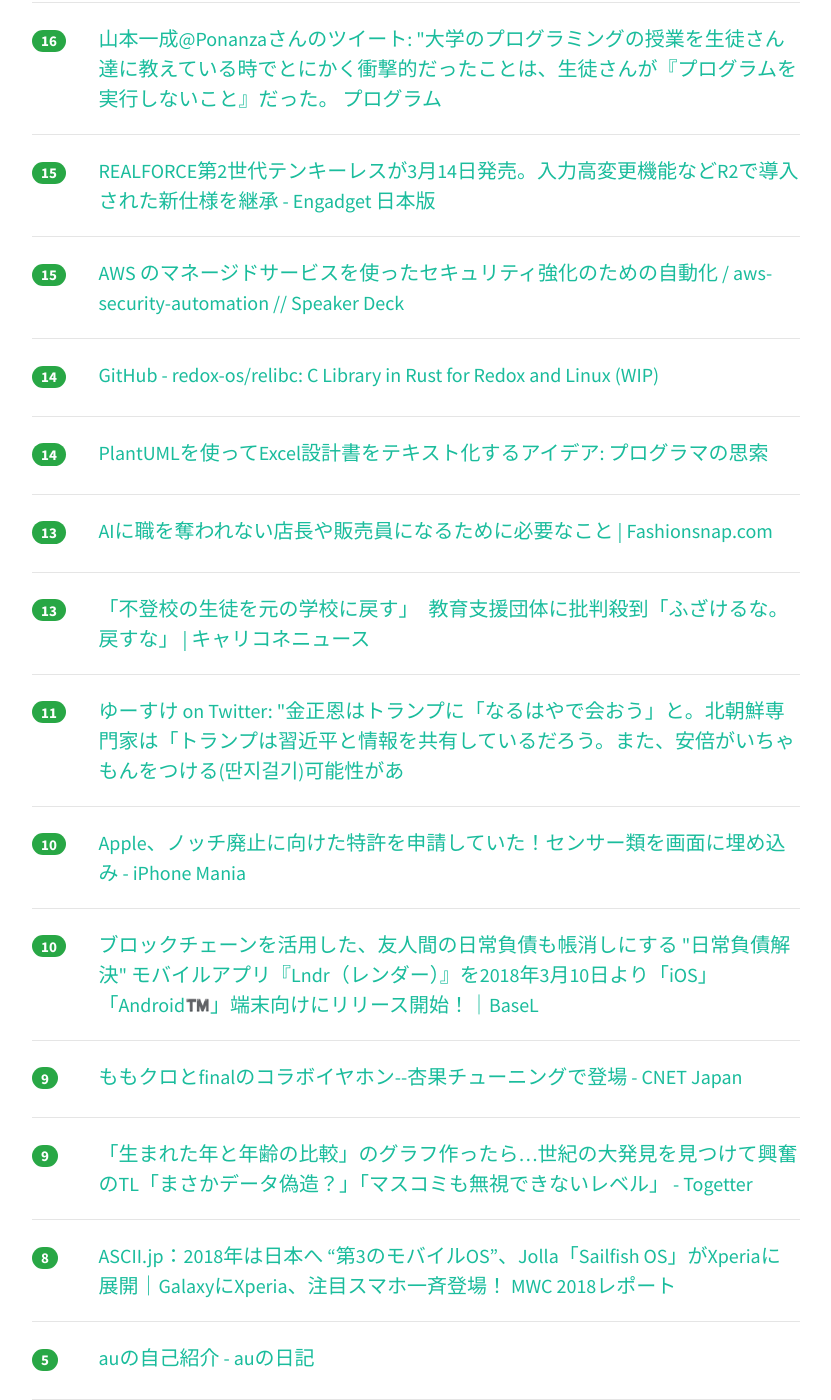
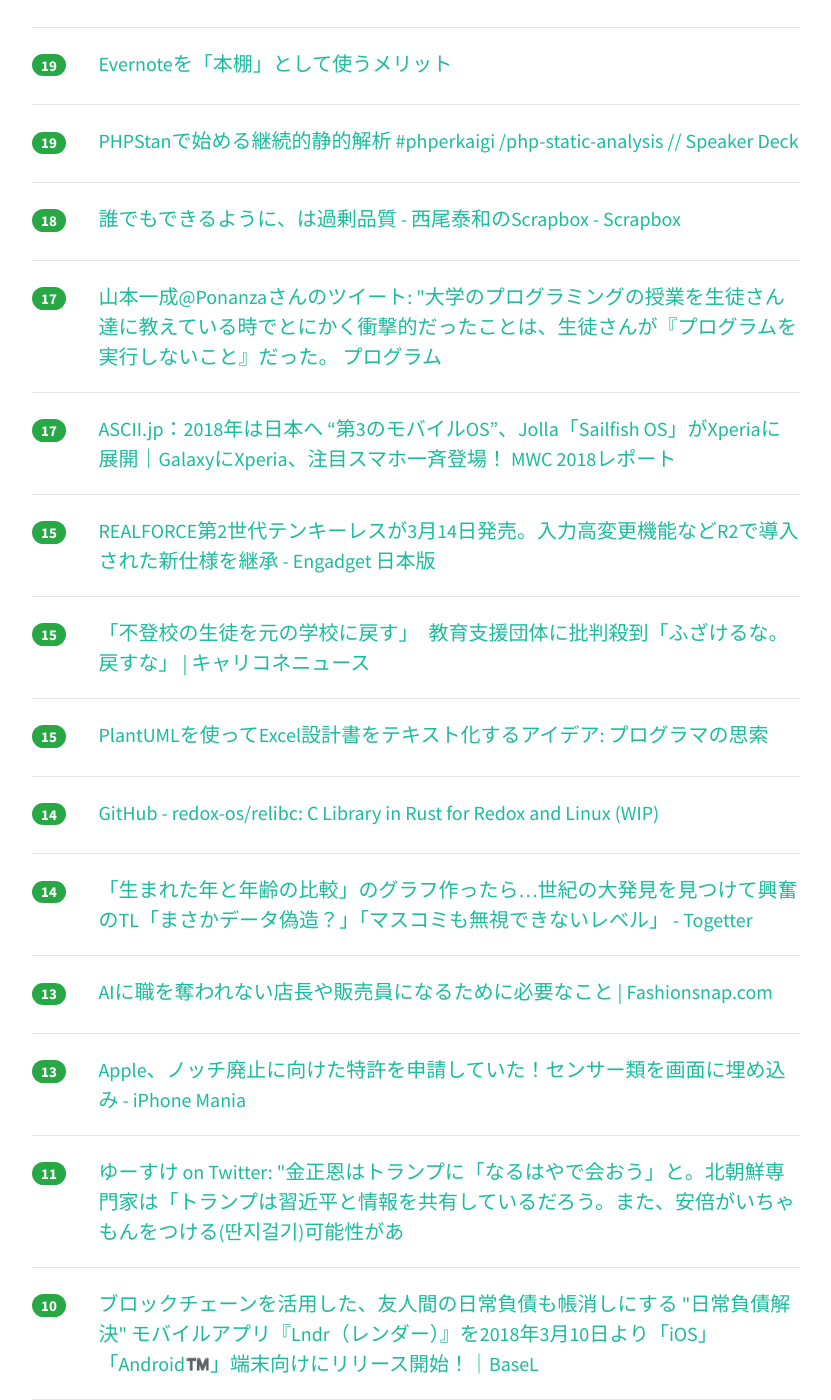
Before and after one commit to yatta47/hatena-matome-site, a Jekyll site: the page built from _posts/2018-03-10-hatena.md, in a window 1280 px wide and 1400 px high, scrolled down 2713 px. Shown: the whole window, without its empty margins (224-1055 px from the left). Built offline with Jekyll 4.4.1, drawn with Linux system fonts in a browser that asks for light colours; nearby versions of some CDN libraries; some of the changed text lies outside the part shown.

Commit message:
Updated 2018-03-10

```diff
--- a/_posts/2018-03-10-hatena.md
+++ b/_posts/2018-03-10-hatena.md
@@ -1,59 +1,69 @@
 ---
 layout: post
 title:  "2018-03-10 はてぶIT"
-date:   2018-03-10 18:02:58
+date:   2018-03-10 19:02:41
 tags: [it-hotentry]
 ---
-40 件のデータあり
+43 件のデータあり
 
 <hr><div class="row">
-<div class="col-1"><span class="badge badge-pill badge-success h2">140</span></div>
+<div class="col-1"><span class="badge badge-pill badge-success h2">167</span></div>
 <div class="col-11"><a href='http://blog.kyanny.me/entry/2018/03/10/002147' target='_blank'>Firefox やめた - @kyanny's blog</a></div>
 </div>
 <hr>
 <div class="row">
-<div class="col-1"><span class="badge badge-pill badge-success h2">132</span></div>
+<div class="col-1"><span class="badge badge-pill badge-success h2">141</span></div>
 <div class="col-11"><a href='https://soreosre.hatenablog.com/entry/2018/03/09/124050' target='_blank'>担当したソーシャルゲームが終わる。 - gumi0chinchin’s blog</a></div>
 </div>
 <hr>
 <div class="row">
-<div class="col-1"><span class="badge badge-pill badge-success h2">112</span></div>
+<div class="col-1"><span class="badge badge-pill badge-success h2">120</span></div>
 <div class="col-11"><a href='http://kabumatome.doorblog.jp/archives/65914394.html' target='_blank'>人はなぜ株主優待を求めるのか、投資家心理についての一考察 : 市況かぶ全力２階建</a></div>
 </div>
 <hr>
 <div class="row">
-<div class="col-1"><span class="badge badge-pill badge-success h2">99</span></div>
+<div class="col-1"><span class="badge badge-pill badge-success h2">106</span></div>
 <div class="col-11"><a href='https://smhn.info/201803-android-p-giteki' target='_blank'>Android P開発者プレビュー版が配信。日本の開発者は合法機体消滅へ – すまほん!!</a></div>
 </div>
 <hr>
 <div class="row">
-<div class="col-1"><span class="badge badge-pill badge-success h2">58</span></div>
+<div class="col-1"><span class="badge badge-pill badge-success h2">61</span></div>
 <div class="col-11"><a href='https://anond.hatelabo.jp/20180309231809' target='_blank'>ブクマカがどんどん馬鹿になってる</a></div>
 </div>
 <hr>
 <div class="row">
-<div class="col-1"><span class="badge badge-pill badge-success h2">49</span></div>
+<div class="col-1"><span class="badge badge-pill badge-success h2">52</span></div>
 <div class="col-11"><a href='https://speakerdeck.com/ktknest/abematv-honneterebi-falseben-yin' target='_blank'>AbemaTV ホンネテレビ の本音 // Speaker Deck</a></div>
 </div>
 <hr>
 <div class="row">
-<div class="col-1"><span class="badge badge-pill badge-success h2">42</span></div>
+<div class="col-1"><span class="badge badge-pill badge-success h2">45</span></div>
 <div class="col-11"><a href='http://www.haconiwa-mag.com/magazine/2018/03/webdesign_logic/' target='_blank'>週末読みたい本『Web デザインのロジック』 ｜ 箱庭 haconiwa｜女子クリエーターのためのライフスタイル作りマガジン</a></div>
 </div>
 <hr>
 <div class="row">
-<div class="col-1"><span class="badge badge-pill badge-success h2">35</span></div>
+<div class="col-1"><span class="badge badge-pill badge-success h2">36</span></div>
 <div class="col-11"><a href='https://gigazine.net/news/20180309-ip-spoofing-ddos/' target='_blank'>DDoSなどの攻撃が発生する根本的な原因はIPを偽装する「IPスプーフィング」が可能なことにある - GIGAZINE</a></div>
 </div>
 <hr>
 <div class="row">
+<div class="col-1"><span class="badge badge-pill badge-success h2">32</span></div>
+<div class="col-11"><a href='https://portalshit.net/2018/03/09/some-problems-around-remote-working' target='_blank'>リモートワークにまつわる諸問題 - portal shit!</a></div>
+</div>
+<hr>
+<div class="row">
 <div class="col-1"><span class="badge badge-pill badge-success h2">29</span></div>
-<div class="col-11"><a href='https://portalshit.net/2018/03/09/some-problems-around-remote-working' target='_blank'>リモートワークにまつわる諸問題 - portal shit!</a></div>
+<div class="col-11"><a href='https://japan.googleblog.com/2018/03/googlemaps.marioday.html' target='_blank'>Google Japan Blog: Google マップでマリオとドライブ</a></div>
 </div>
 <hr>
 <div class="row">
 <div class="col-1"><span class="badge badge-pill badge-success h2">28</span></div>
 <div class="col-11"><a href='http://p2ptk.org/copyright/786' target='_blank'>BitTorrent Inc.にuTorrentを売却したのはSpotifyだった – P2Pとかその辺のお話R</a></div>
+</div>
+<hr>
+<div class="row">
+<div class="col-1"><span class="badge badge-pill badge-success h2">28</span></div>
+<div class="col-11"><a href='https://note.mu/masa1639/n/ne27877ddbcba' target='_blank'>ユーザーファーストの功罪｜m.kawachi｜note</a></div>
 </div>
 <hr>
 <div class="row">
@@ -67,17 +77,17 @@ tags: [it-hotentry]
 </div>
 <hr>
 <div class="row">
+<div class="col-1"><span class="badge badge-pill badge-success h2">26</span></div>
+<div class="col-11"><a href='https://speakerdeck.com/manabusakai/aws-security-automation' target='_blank'>AWS のマネージドサービスを使ったセキュリティ強化のための自動化 / aws-security-automation // Speaker Deck</a></div>
+</div>
+<hr>
+<div class="row">
 <div class="col-1"><span class="badge badge-pill badge-success h2">25</span></div>
 <div class="col-11"><a href='https://internet.watch.impress.co.jp/docs/news/1110802.html' target='_blank'>コレガのWi-Fiルーター「CG-WGR1200」使用停止を　重大な脆弱性修正されず - INTERNET Watch</a></div>
 </div>
 <hr>
 <div class="row">
 <div class="col-1"><span class="badge badge-pill badge-success h2">25</span></div>
-<div class="col-11"><a href='https://note.mu/masa1639/n/ne27877ddbcba' target='_blank'>ユーザーファーストの功罪｜m.kawachi｜note</a></div>
-</div>
-<hr>
-<div class="row">
-<div class="col-1"><span class="badge badge-pill badge-success h2">24</span></div>
 <div class="col-11"><a href='http://www.oreilly.co.jp/books/9784873118352/index.html' target='_blank'>O'Reilly Japan - Effective DevOps</a></div>
 </div>
 <hr>
@@ -97,6 +107,11 @@ tags: [it-hotentry]
 </div>
 <hr>
 <div class="row">
+<div class="col-1"><span class="badge badge-pill badge-success h2">23</span></div>
+<div class="col-11"><a href='http://gendai.ismedia.jp/articles/-/54768' target='_blank'>あなたが「モテない男」かどうかを一瞬で判別するこの言葉をご存じか（安田 峰俊） | 現代ビジネス | 講談社（1/3）</a></div>
+</div>
+<hr>
+<div class="row">
 <div class="col-1"><span class="badge badge-pill badge-success h2">22</span></div>
 <div class="col-11"><a href='https://av.watch.impress.co.jp/docs/news/1110749.html' target='_blank'>ドンキの54,800円50型4Kテレビ、明るくパワフルサウンドになった第3弾 - AV Watch</a></div>
 </div>
@@ -113,17 +128,12 @@ tags: [it-hotentry]
 <hr>
 <div class="row">
 <div class="col-1"><span class="badge badge-pill badge-success h2">22</span></div>
-<div class="col-11"><a href='http://gendai.ismedia.jp/articles/-/54768' target='_blank'>あなたが「モテない男」かどうかを一瞬で判別するこの言葉をご存じか（安田 峰俊） | 現代ビジネス | 講談社（1/3）</a></div>
+<div class="col-11"><a href='https://note.mu/1000tea_/n/na2ffd62f7c02' target='_blank'>メールでマルウェア送りつける手法、再現性高すぎてヤバイので図解します｜そや｜note</a></div>
 </div>
 <hr>
 <div class="row">
-<div class="col-1"><span class="badge badge-pill badge-success h2">22</span></div>
-<div class="col-11"><a href='https://japan.googleblog.com/2018/03/googlemaps.marioday.html' target='_blank'>Google Japan Blog: Google マップでマリオとドライブ</a></div>
-</div>
-<hr>
-<div class="row">
-<div class="col-1"><span class="badge badge-pill badge-success h2">20</span></div>
-<div class="col-11"><a href='https://note.mu/1000tea_/n/na2ffd62f7c02' target='_blank'>メールでマルウェア送りつける手法、再現性高すぎてヤバイので図解します｜そや｜note</a></div>
+<div class="col-1"><span class="badge badge-pill badge-success h2">19</span></div>
+<div class="col-11"><a href='https://www.nikkei.com/article/DGXMZO27967940Q8A310C1000000/' target='_blank'>インテル、ブロードコム買収を検討か　米紙報道　　：日本経済新聞</a></div>
 </div>
 <hr>
 <div class="row">
@@ -132,13 +142,23 @@ tags: [it-hotentry]
 </div>
 <hr>
 <div class="row">
-<div class="col-1"><span class="badge badge-pill badge-success h2">18</span></div>
-<div class="col-11"><a href='https://www.nikkei.com/article/DGXMZO27967940Q8A310C1000000/' target='_blank'>インテル、ブロードコム買収を検討か　米紙報道　　：日本経済新聞</a></div>
+<div class="col-1"><span class="badge badge-pill badge-success h2">19</span></div>
+<div class="col-11"><a href='https://speakerdeck.com/hirak/php-static-analysis' target='_blank'>PHPStanで始める継続的静的解析 #phperkaigi /php-static-analysis // Speaker Deck</a></div>
 </div>
 <hr>
 <div class="row">
-<div class="col-1"><span class="badge badge-pill badge-success h2">16</span></div>
+<div class="col-1"><span class="badge badge-pill badge-success h2">18</span></div>
+<div class="col-11"><a href='https://scrapbox.io/nishio/%E8%AA%B0%E3%81%A7%E3%82%82%E3%81%A7%E3%81%8D%E3%82%8B%E3%82%88%E3%81%86%E3%81%AB%E3%80%81%E3%81%AF%E9%81%8E%E5%89%B0%E5%93%81%E8%B3%AA' target='_blank'>誰でもできるように、は過剰品質 - 西尾泰和のScrapbox - Scrapbox</a></div>
+</div>
+<hr>
+<div class="row">
+<div class="col-1"><span class="badge badge-pill badge-success h2">17</span></div>
 <div class="col-11"><a href='http://twitter.com/issei_y/status/971975099040452609' target='_blank'>山本一成@Ponanzaさんのツイート: "大学のプログラミングの授業を生徒さん達に教えている時でとにかく衝撃的だったことは、生徒さんが『プログラムを実行しないこと』だった。 プログラム</a></div>
+</div>
+<hr>
+<div class="row">
+<div class="col-1"><span class="badge badge-pill badge-success h2">17</span></div>
+<div class="col-11"><a href='http://ascii.jp/elem/000/001/645/1645647/' target='_blank'>ASCII.jp：2018年は日本へ “第3のモバイルOS”、Jolla「Sailfish OS」がXperiaに展開｜GalaxyにXperia、注目スマホ一斉登場！ MWC 2018レポート</a></div>
 </div>
 <hr>
 <div class="row">
@@ -148,7 +168,12 @@ tags: [it-hotentry]
 <hr>
 <div class="row">
 <div class="col-1"><span class="badge badge-pill badge-success h2">15</span></div>
-<div class="col-11"><a href='https://speakerdeck.com/manabusakai/aws-security-automation' target='_blank'>AWS のマネージドサービスを使ったセキュリティ強化のための自動化 / aws-security-automation // Speaker Deck</a></div>
+<div class="col-11"><a href='https://news.careerconnection.jp/?p=51284' target='_blank'>「不登校の生徒を元の学校に戻す」　教育支援団体に批判殺到「ふざけるな。戻すな」 | キャリコネニュース</a></div>
+</div>
+<hr>
+<div class="row">
+<div class="col-1"><span class="badge badge-pill badge-success h2">15</span></div>
+<div class="col-11"><a href='http://forza.cocolog-nifty.com/blog/2018/03/plantumlexcel-d.html' target='_blank'>PlantUMLを使ってExcel設計書をテキスト化するアイデア: プログラマの思索</a></div>
 </div>
 <hr>
 <div class="row">
@@ -158,7 +183,7 @@ tags: [it-hotentry]
 <hr>
 <div class="row">
 <div class="col-1"><span class="badge badge-pill badge-success h2">14</span></div>
-<div class="col-11"><a href='http://forza.cocolog-nifty.com/blog/2018/03/plantumlexcel-d.html' target='_blank'>PlantUMLを使ってExcel設計書をテキスト化するアイデア: プログラマの思索</a></div>
+<div class="col-11"><a href='https://togetter.com/li/1206929' target='_blank'>「生まれた年と年齢の比較」のグラフ作ったら…世紀の大発見を見つけて興奮のTL「まさかデータ偽造？」「マスコミも無視できないレベル」 - Togetter</a></div>
 </div>
 <hr>
 <div class="row">
@@ -168,17 +193,12 @@ tags: [it-hotentry]
 <hr>
 <div class="row">
 <div class="col-1"><span class="badge badge-pill badge-success h2">13</span></div>
-<div class="col-11"><a href='https://news.careerconnection.jp/?p=51284' target='_blank'>「不登校の生徒を元の学校に戻す」　教育支援団体に批判殺到「ふざけるな。戻すな」 | キャリコネニュース</a></div>
+<div class="col-11"><a href='https://iphone-mania.jp/news-205388/' target='_blank'>Apple、ノッチ廃止に向けた特許を申請していた！センサー類を画面に埋め込み - iPhone Mania</a></div>
 </div>
 <hr>
 <div class="row">
 <div class="col-1"><span class="badge badge-pill badge-success h2">11</span></div>
 <div class="col-11"><a href='http://twitter.com/yoox5135/status/971906379530121217' target='_blank'>ゆーすけ on Twitter: "金正恩はトランプに「なるはやで会おう」と。北朝鮮専門家は「トランプは習近平と情報を共有しているだろう。また、安倍がいちゃもんをつける(딴지걸기)可能性があ</a></div>
-</div>
-<hr>
-<div class="row">
-<div class="col-1"><span class="badge badge-pill badge-success h2">10</span></div>
-<div class="col-11"><a href='https://iphone-mania.jp/news-205388/' target='_blank'>Apple、ノッチ廃止に向けた特許を申請していた！センサー類を画面に埋め込み - iPhone Mania</a></div>
 </div>
 <hr>
 <div class="row">
@@ -192,17 +212,12 @@ tags: [it-hotentry]
 </div>
 <hr>
 <div class="row">
-<div class="col-1"><span class="badge badge-pill badge-success h2">9</span></div>
-<div class="col-11"><a href='https://togetter.com/li/1206929' target='_blank'>「生まれた年と年齢の比較」のグラフ作ったら…世紀の大発見を見つけて興奮のTL「まさかデータ偽造？」「マスコミも無視できないレベル」 - Togetter</a></div>
+<div class="col-1"><span class="badge badge-pill badge-success h2">6</span></div>
+<div class="col-11"><a href='http://program-shoshinsya.hatenablog.com/entry/2018/02/15/221527' target='_blank'>auの自己紹介 - auの日記</a></div>
 </div>
 <hr>
 <div class="row">
-<div class="col-1"><span class="badge badge-pill badge-success h2">8</span></div>
-<div class="col-11"><a href='http://ascii.jp/elem/000/001/645/1645647/' target='_blank'>ASCII.jp：2018年は日本へ “第3のモバイルOS”、Jolla「Sailfish OS」がXperiaに展開｜GalaxyにXperia、注目スマホ一斉登場！ MWC 2018レポート</a></div>
+<div class="col-1"><span class="badge badge-pill badge-success h2">6</span></div>
+<div class="col-11"><a href='https://anond.hatelabo.jp/20180310075624' target='_blank'>昔はブロガーとかTwitterになりたかったけど今はYouTuberになりたい</a></div>
 </div>
 <hr>
-<div class="row">
-<div class="col-1"><span class="badge badge-pill badge-success h2">5</span></div>
-<div class="col-11"><a href='http://program-shoshinsya.hatenablog.com/entry/2018/02/15/221527' target='_blank'>auの自己紹介 - auの日記</a></div>
-</div>
-<hr>
```
